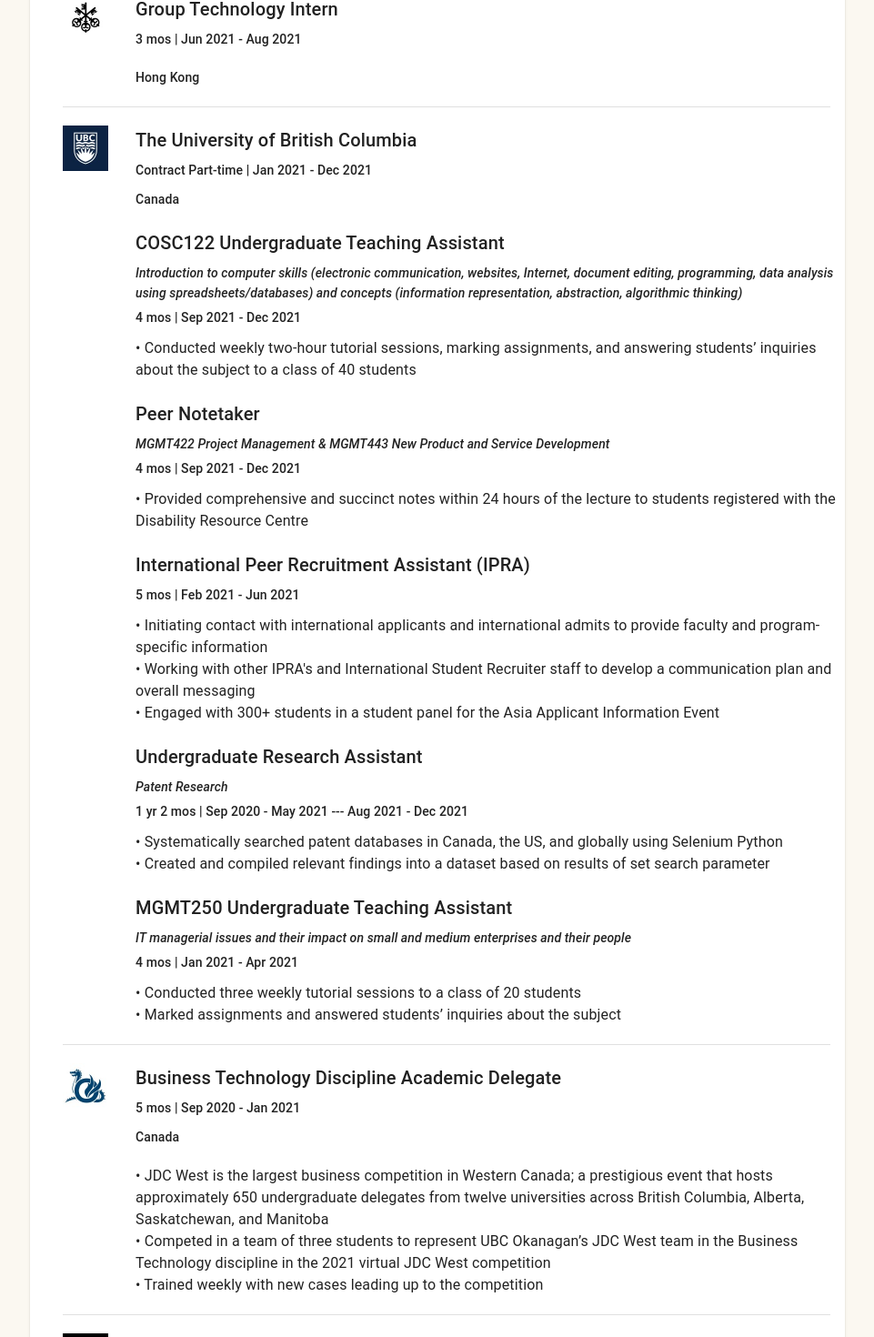
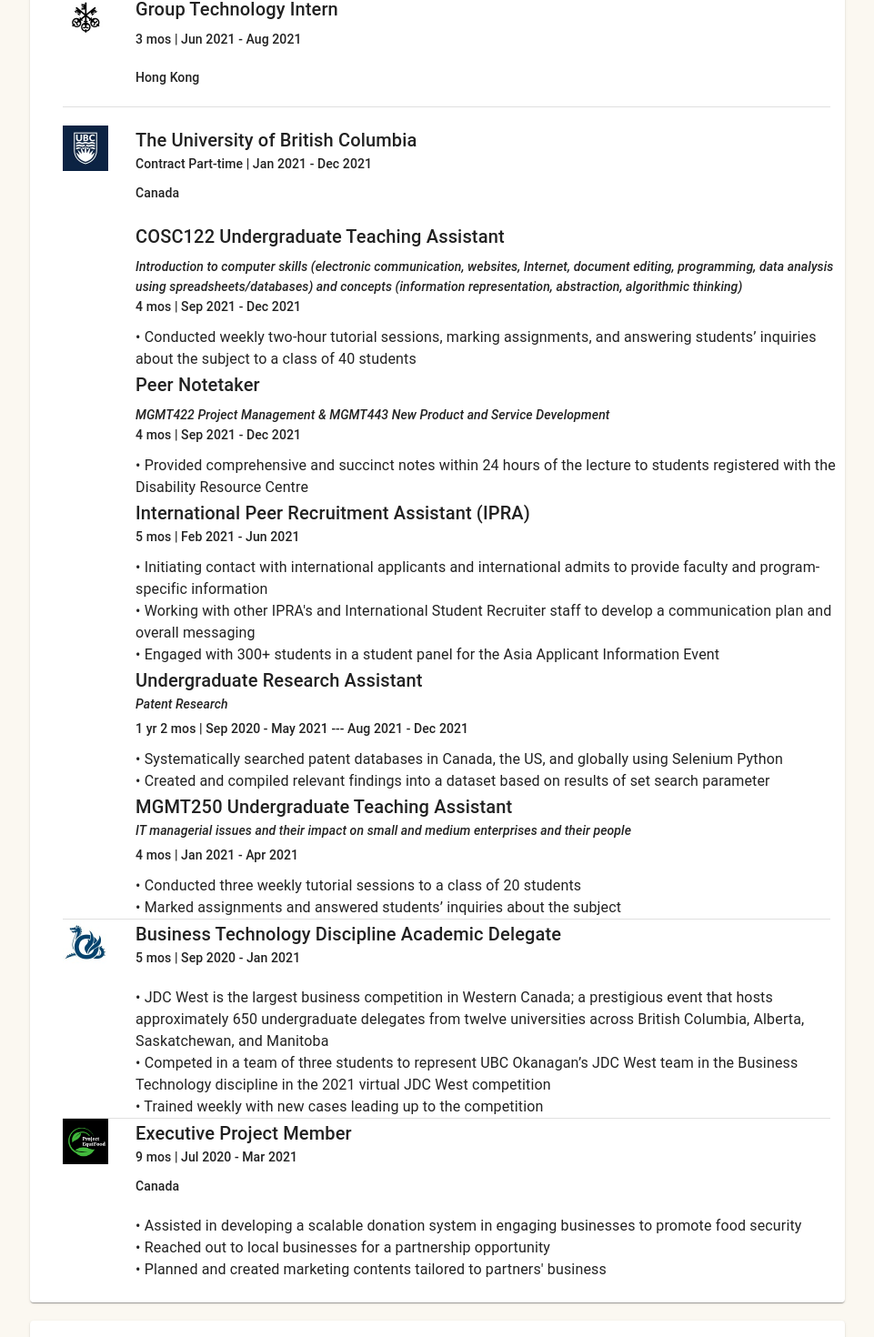
Before and after one commit to CWYRenee/CWYRenee.github.io, a React (Create React App) app: page / in a window 1280 px wide. Shown: the part 693-2163 px from the top of the page at 91% size, without its empty margins (159-1120 px from the left). Built offline with nearby package versions, Linux system fonts and the light colour scheme.

Commit message:
text overflow issue fixed

```diff
--- a/src/components/Feed/Education.sass
+++ b/src/components/Feed/Education.sass
@@ -9,6 +9,7 @@
     border-bottom: 0.1px solid lightgrey
     float: left
     position: relative
+    overflow-wrap: anywhere
     max-width: 92%
 
 .ubc_logo
--- a/src/components/Feed/Experience.js
+++ b/src/components/Feed/Experience.js
@@ -44,7 +44,7 @@
           component="img"
           src={ubc_logo}
         />
-      <Typography gutterBottom variant="h6" component="div">
+      <Typography display="inline" gutterBottom variant="h6" component="div">
       The University of British Columbia
       </Typography>
       <Typography variant="subtitle2" gutterBottom component="div" style={{marginBottom: "10px"}}>
@@ -57,42 +57,42 @@
       <Typography gutterBottom variant="h6" component="div">
       COSC122 Undergraduate Teaching Assistant
       </Typography>
-      <Typography variant="subtitle2" gutterBottom component="div" style={{fontStyle: "italic"}}>
+      <Typography display="inline" variant="subtitle2" gutterBottom component="div" style={{fontStyle: "italic"}}>
       Introduction to computer skills (electronic communication, websites, Internet, document editing, programming, data analysis using spreadsheets/databases) and concepts (information representation, abstraction, algorithmic thinking)
       </Typography>
       <Typography variant="subtitle2" gutterBottom component="div" style={{marginBottom: "10px"}}>
       4 mos | Sep 2021 - Dec 2021
       </Typography>
-      <Typography variant="body1" style={{marginBottom: "20px"}} >
+      <Typography display="inline" variant="body1" style={{marginBottom: "20px"}} >
       • Conducted weekly two-hour tutorial sessions, marking assignments, and answering students’ inquiries about the subject to a class of 40 students <br />
       </Typography>
 
       <Typography gutterBottom variant="h6" component="div">
       Peer Notetaker
       </Typography>
-      <Typography variant="subtitle2" gutterBottom component="div" style={{fontStyle: "italic"}}>
+      <Typography display="inline" variant="subtitle2" gutterBottom component="div" style={{fontStyle: "italic"}}>
       MGMT422 Project Management & MGMT443 New Product and Service Development
       </Typography>
       <Typography variant="subtitle2" gutterBottom component="div" style={{marginBottom: "10px"}}>
       4 mos | Sep 2021 - Dec 2021
       </Typography>
-      <Typography variant="body1" gutterBottom style={{marginBottom: "20px"}} >
+      <Typography display="inline" variant="body1" gutterBottom style={{marginBottom: "20px"}} >
       • Provided comprehensive and succinct notes within 24 hours of the lecture to students registered with the Disability Resource Centre <br />
       </Typography>
 
-      <Typography gutterBottom variant="h6" component="div">
+      <Typography display="inline" gutterBottom variant="h6" component="div">
       International Peer Recruitment Assistant (IPRA)
       </Typography>
       <Typography variant="subtitle2" gutterBottom component="div" style={{marginBottom: "10px"}}>
       5 mos | Feb 2021 - Jun 2021
       </Typography>
-      <Typography variant="body1" gutterBottom style={{marginBottom: "20px"}} >
+      <Typography display="inline" variant="body1" gutterBottom style={{marginBottom: "20px"}} >
       • Initiating contact with international applicants and international admits to provide faculty and program-specific information <br />
       • Working with other IPRA's and International Student Recruiter staff to develop a communication plan and overall messaging <br />
       • Engaged with 300+ students in a student panel for the Asia Applicant Information Event <br />
       </Typography>
 
-      <Typography gutterBottom variant="h6" component="div">
+      <Typography display="inline" gutterBottom variant="h6" component="div">
       Undergraduate Research Assistant
       </Typography>
       <Typography variant="subtitle2" gutterBottom component="div" style={{fontStyle: "italic"}}>
@@ -101,12 +101,12 @@
       <Typography variant="subtitle2" gutterBottom component="div" style={{marginBottom: "10px"}}>
       1 yr 2 mos | Sep 2020 - May 2021 --- Aug 2021 - Dec 2021
       </Typography>
-      <Typography variant="body1" gutterBottom style={{marginBottom: "20px"}} >
+      <Typography display="inline" variant="body1" gutterBottom style={{marginBottom: "20px"}} >
       • Systematically searched patent databases in Canada, the US, and globally using Selenium Python <br />
       • Created and compiled relevant findings into a dataset based on results of set search parameter <br />
       </Typography>
 
-      <Typography gutterBottom variant="h6" component="div">
+      <Typography display="inline" gutterBottom variant="h6" component="div">
       MGMT250 Undergraduate Teaching Assistant
       </Typography>
       <Typography variant="subtitle2" gutterBottom component="div" style={{fontStyle: "italic"}}>
@@ -115,9 +115,9 @@
       <Typography variant="subtitle2" gutterBottom component="div" style={{marginBottom: "10px"}}>
       4 mos | Jan 2021 - Apr 2021
       </Typography>
-      <Typography variant="body1" style={{marginBottom: "20px"}} >
+      <Typography display="inline" variant="body1" style={{marginBottom: "20px"}}>
       • Conducted three weekly tutorial sessions to a class of 20 students <br />
-      • Marked assignments and answered students’ inquiries about the subject <br />
+      • Marked assignments and answered students’ inquiries about the subject
       </Typography>
       </CardActionArea>
       <Divider />
@@ -128,16 +128,15 @@
           component="img"
           src={jdcw_logo}
         />
-      <Typography gutterBottom variant="h6" component="div" style={{marginTop: "20px"}}>
+      <Typography display="inline" gutterBottom variant="h6" component="div" style={{marginTop: "20px"}}>
       Business Technology Discipline Academic Delegate
       </Typography>
-      <Typography variant="subtitle2" gutterBottom component="div" style={{marginBottom: "10px"}}>
+      <Typography  variant="subtitle2" gutterBottom component="div" style={{marginBottom: "10px"}}>
       5 mos | Sep 2020 - Jan 2021
       </Typography>
       <Typography variant="subtitle2" gutterBottom component="div" style={{marginBottom: "20px"}}>
-      Canada
       </Typography>
-      <Typography variant="body1" style={{marginBottom: "20px"}} >
+      <Typography display="inline" variant="body1" style={{marginBottom: "20px"}} >
       • JDC West is the largest business competition in Western Canada; a prestigious event that hosts approximately 650 undergraduate delegates from twelve universities across British Columbia, Alberta, Saskatchewan, and Manitoba <br />
       • Competed in a team of three students to represent UBC Okanagan’s JDC West team in the Business Technology discipline in the 2021 virtual JDC West competition <br />
       • Trained weekly with new cases leading up to the competition <br />
@@ -151,7 +150,7 @@
           component="img"
           src={equifood_logo}
       />
-      <Typography gutterBottom variant="h6" component="div" style={{marginTop: "20px"}}>
+      <Typography display="inline" gutterBottom variant="h6" component="div" style={{marginTop: "20px"}}>
       Executive Project Member
       </Typography>
       <Typography variant="subtitle2" gutterBottom component="div" style={{marginBottom: "10px"}}>
@@ -160,7 +159,7 @@
       <Typography variant="subtitle2" gutterBottom component="div" style={{marginBottom: "20px"}}>
       Canada
       </Typography>
-      <Typography variant="body1" gutterBottom>
+      <Typography display="inline" variant="body1" gutterBottom>
       • Assisted in developing a scalable donation system in engaging businesses to promote food security <br />
       • Reached out to local businesses for a partnership opportunity <br />
       • Planned and created marketing contents tailored to partners' business <br />
--- a/src/components/Feed/Experience.sass
+++ b/src/components/Feed/Experience.sass
@@ -7,6 +7,7 @@
 
 .ind_exp
     max-width: 92%
+    overflow-wrap: anywhere
 
 .logo
     max-width: 50px
```
